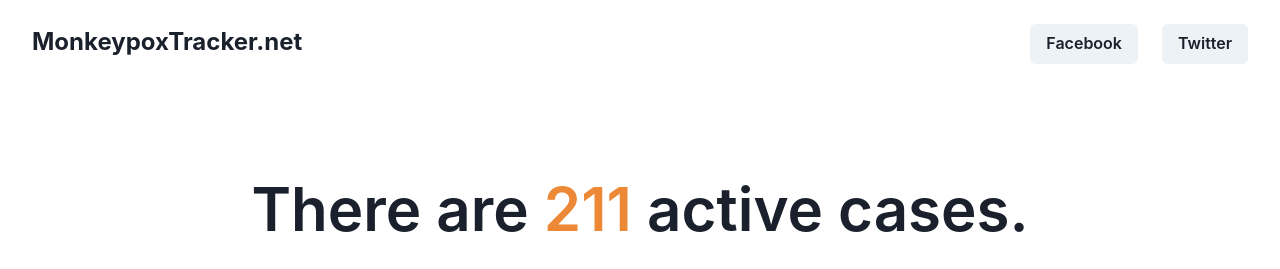
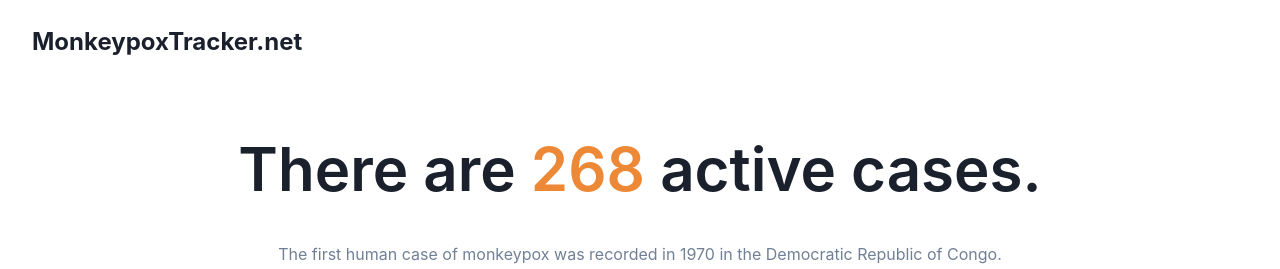
Before and after one commit to pearcircuitmike/visualizer, a Next.js app: page / in a window 1280 px wide. Shown: the top 269 px of the page. Built offline with nearby package versions, Linux system fonts and the light colour scheme.

Commit message:
daily commit

```diff
--- a/pages/index.js
+++ b/pages/index.js
@@ -46,12 +46,7 @@
           direction={'row'}
           spacing={6}
           mt={-9}>
-        <Button>
-          Facebook
-        </Button>
-        <Button>
-          Twitter
-        </Button>
+
       </Stack>
       </Box>
 
@@ -68,7 +63,7 @@
                lineHeight={'110%'}>
                There are {' '}
                <Text as={'span'} color={'orange.400'}>
-                 211
+                 268
                </Text>
                {' '} active cases.
              </Heading>
```
